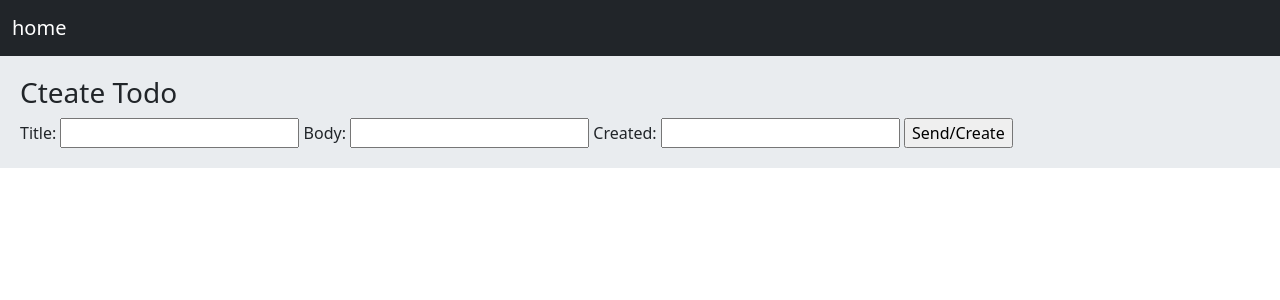
After one commit to nafarieh/Django, a Django app: page /create/ in a window 1280 px wide. The commit adds this page. Shown: the top 300 px of the page. Run offline with Django 4.2, Linux system fonts and the light colour scheme.

Commit message:
final session 16

```diff
--- /dev/null
+++ b/A/home/forms.py
@@ -0,0 +1,6 @@
+from django import forms
+
+class TodoCreateForm(forms.Form):
+    title= forms.CharField()
+    body= forms.CharField()
+    created= forms.DateTimeField()
--- a/A/home/urls.py
+++ b/A/home/urls.py
@@ -5,5 +5,6 @@ urlpatterns = [
     path('', views.home, name= 'home'),
     # path('hello/', views.say_hello),
     path('details/<int:todo_id>/',views.detail, name= 'details'),
-    path('delete/<int:todo_id>/', views.delete, name='delete' )
+    path('delete/<int:todo_id>/', views.delete, name='delete' ),
+    path('create/', views.create, name='Create' ),
 ]
--- a/A/home/views.py
+++ b/A/home/views.py
@@ -1,6 +1,7 @@
 from django.shortcuts import render, redirect
 from .models import Todo
 from django.contrib import messages
+from .forms import TodoCreateForm
 
 # Create your views here.
 
@@ -31,3 +32,8 @@ def delete(request, todo_id):
     Todo.objects.get(id= todo_id).delete()
     messages.success(request, 'todo deleted seuccesfully', 'success' )
     return redirect('home')
+
+
+def create(request):
+    form= TodoCreateForm()
+    return render(request, 'create.html', {'form':form})
--- /dev/null
+++ b/A/templates/create.html
@@ -0,0 +1,10 @@
+{% extends 'base.html' %}
+
+{% block content %}
+    <h3>Cteate Todo</h3>
+
+    <form>
+    {{ form }}
+    <input type="submit" value="Send/Create">
+    </form>
+{% endblock %}
```
Also changed, not shown: A/templates/home.html (+7 -0 lines), A/db.sqlite3.
